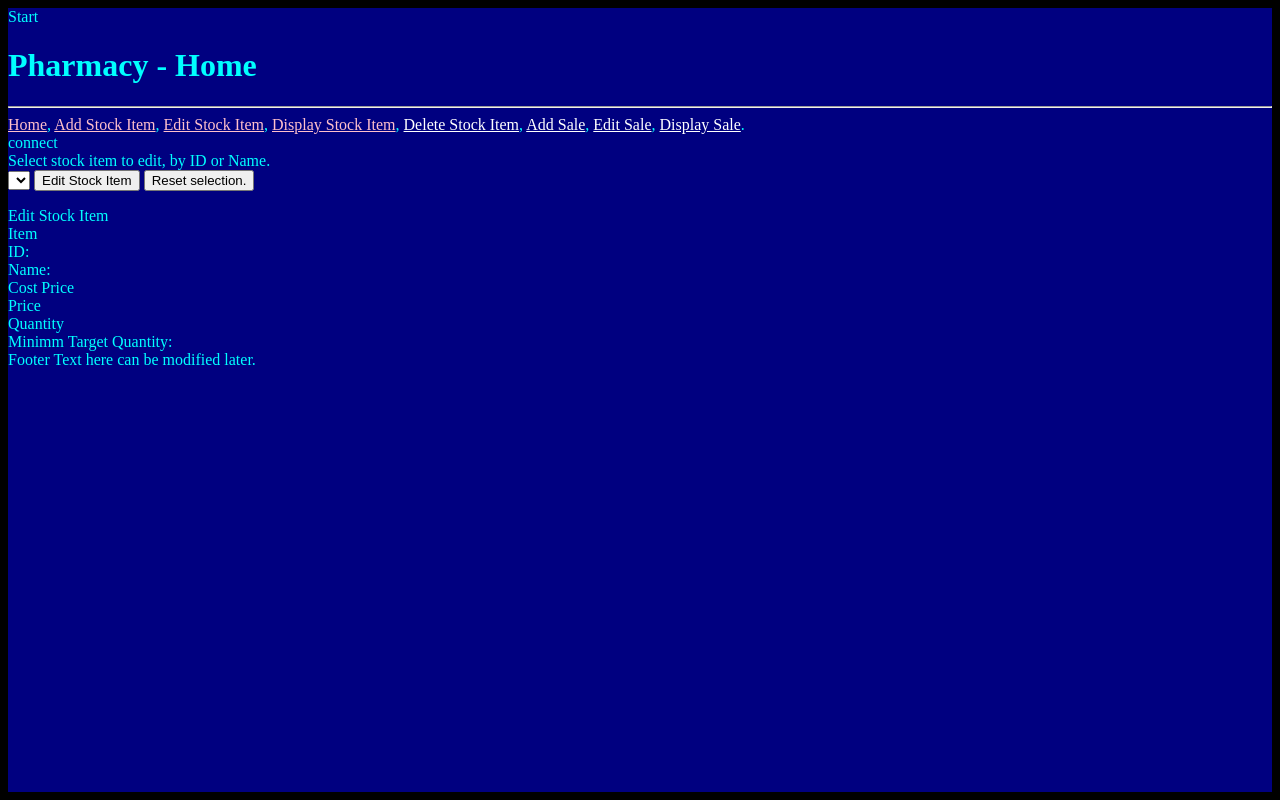
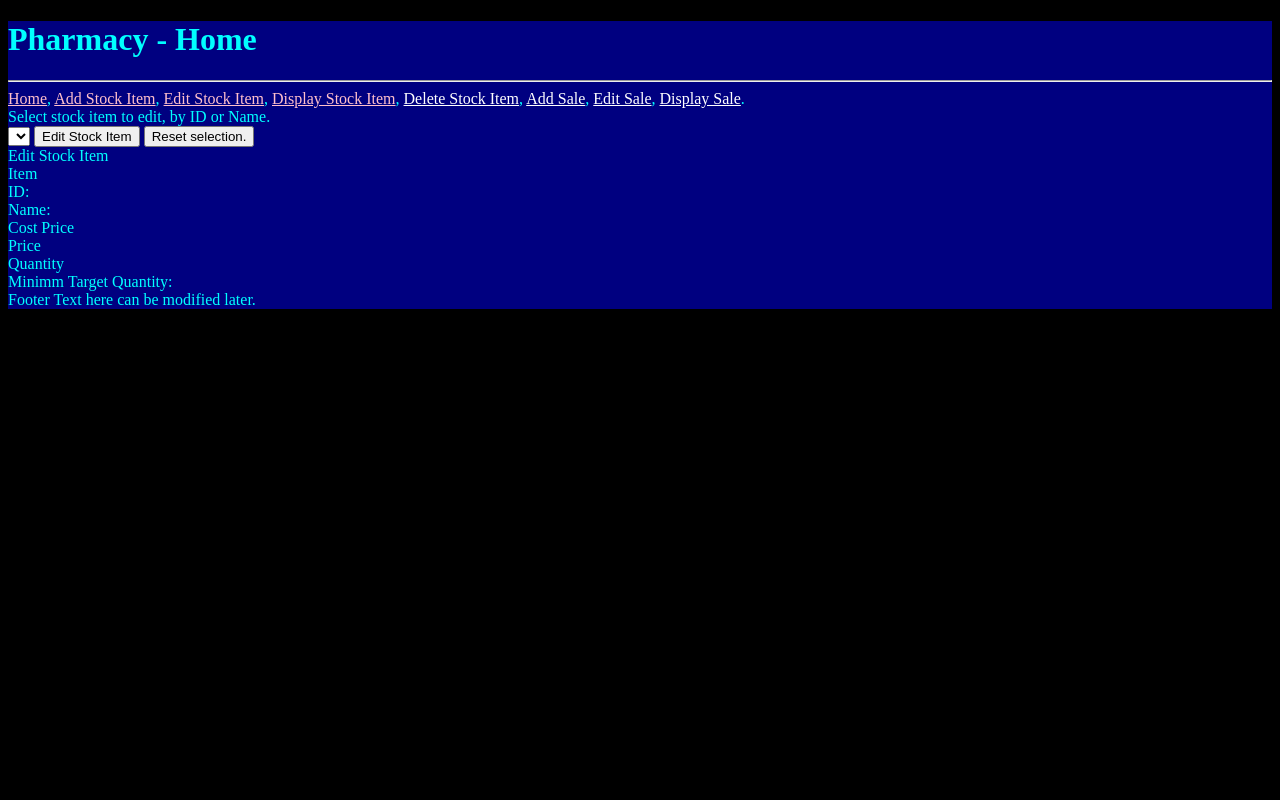
Before and after one commit to edleeenna/swe30010_sreps_webserver, a PHP site: page /edit_stock.php in a window 1280 px wide. Run offline with PHP 8.4, Linux system fonts and the light colour scheme; data that the repository does not hold is empty.

Commit message:
Update edit_stock.php
Commented out Testing Lines 2 and 4. John.

```diff
--- a/edit_stock.php
+++ b/edit_stock.php
@@ -1,7 +1,7 @@
 <?php
-  echo "Start<br>".PHP_EOL;
+  //echo "Start<br>".PHP_EOL;
   include 'includes/head.php';
-  echo "connect<br>".PHP_EOL;
+  //echo "connect<br>".PHP_EOL;
   // Include functions for editing stock. Could be made part of all functions for stock. eg: stock_func.php
   include 'includes/stock_func_edit.php';
 
```
